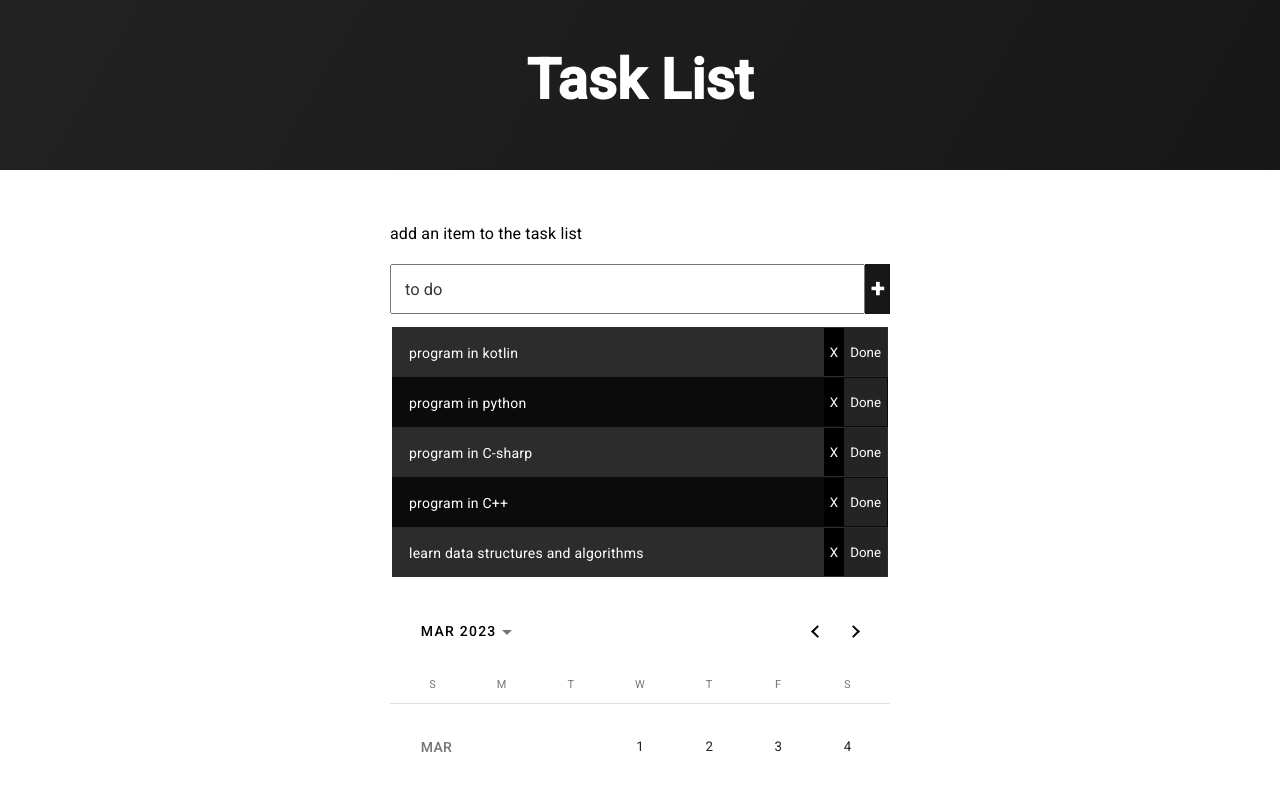
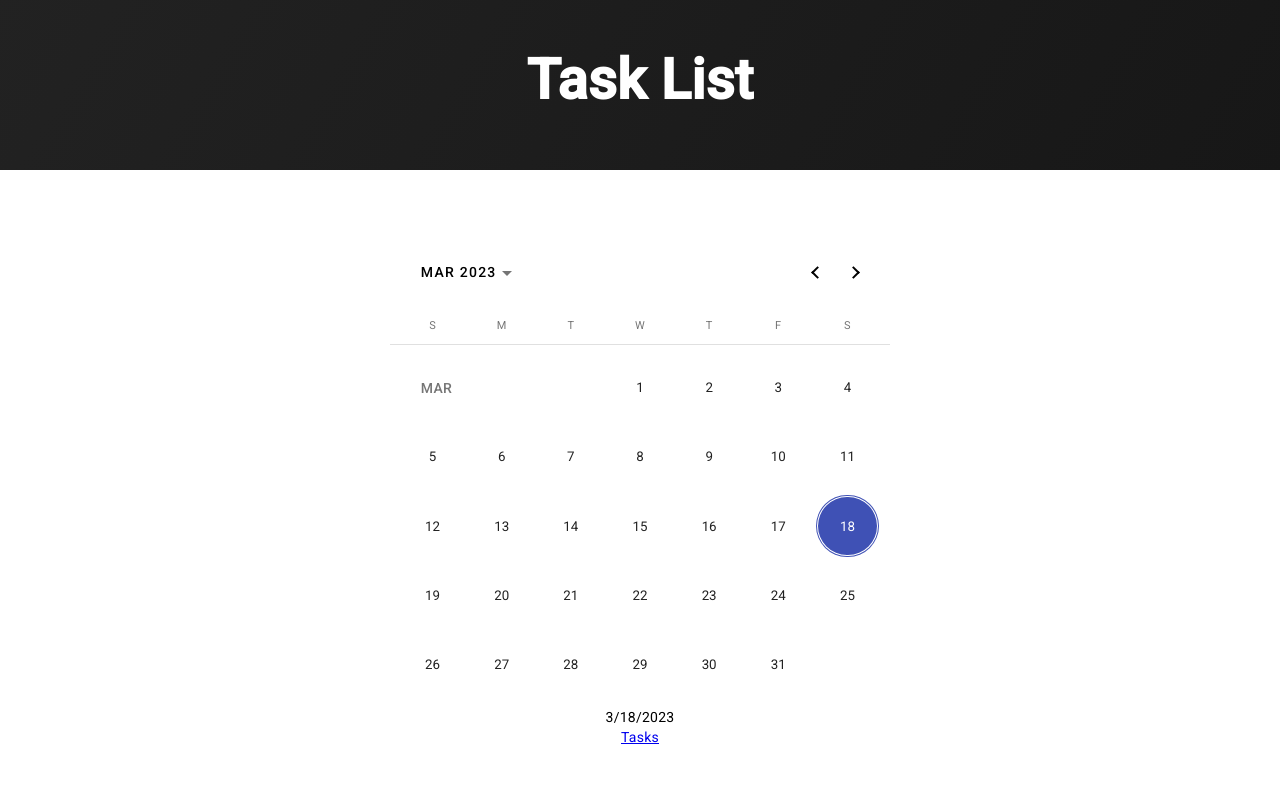
Before and after one commit to gobiaju/angularJSPortfolioProject, an Angular app in the folder todo-list/: page / in a window 1280 px wide. Shown: the top 800 px of the page. Built offline with nearby package versions, Linux system fonts and the light colour scheme.

Commit message:
added a two-way data binding

```diff
--- a/todo-list/src/app/app-routing.module.ts
+++ b/todo-list/src/app/app-routing.module.ts
@@ -1,7 +1,12 @@
 import { NgModule } from '@angular/core';
 import { RouterModule, Routes } from '@angular/router';
+import { CalenderComponent } from './calender/calender.component';
+import { TaskListComponent } from './task-list/task-list.component';
 
-const routes: Routes = [];
+const routes: Routes = [
+  {component: CalenderComponent, path: '' },
+  {component: TaskListComponent, path: 'task-list'}
+];
 
 @NgModule({
   imports: [RouterModule.forRoot(routes)],
--- a/todo-list/src/app/app.component.html
+++ b/todo-list/src/app/app.component.html
@@ -1,5 +1,4 @@
 <header>Task List</header>
 <body>
-    <task-list></task-list>
-    <app-calender></app-calender>
+    <router-outlet></router-outlet> <!--touter helps us to load the component on runtime based on user decision-->
 </body>
--- a/todo-list/src/app/calender/calender.component.css
+++ b/todo-list/src/app/calender/calender.component.css
@@ -1,6 +1,8 @@
 div {
     display: flex;
     justify-content: center;
+    flex-direction: column;
+    align-items: center;
 }
 
 mat-calendar {
--- a/todo-list/src/app/calender/calender.component.html
+++ b/todo-list/src/app/calender/calender.component.html
@@ -1,4 +1,6 @@
 
 <div>
-    <mat-calendar></mat-calendar>
+    <mat-calendar [(selected)]="selectedDate"></mat-calendar>
+    {{selectedDate.toLocaleDateString()}} <!--the .toLocaleDateString() is set the selected date and outputs the date on the screen-->
+    <a [routerLink]="['/task-list', {date:selectedDate}]">Tasks</a> <!--the adding of the {date:selectedDate} is to add the selected date to the  a-tag-->
 </div>
--- a/todo-list/src/app/calender/calender.component.ts
+++ b/todo-list/src/app/calender/calender.component.ts
@@ -1,10 +1,15 @@
-import { Component } from '@angular/core';
+import { Component, OnInit } from '@angular/core';
 
 @Component({
   selector: 'app-calender',
   templateUrl: './calender.component.html',
   styleUrls: ['./calender.component.css']
 })
-export class CalenderComponent {
+export class CalenderComponent implements OnInit{
+  constructor() {}
+  ngOnInit(): void {
+
+  }
+  selectedDate = new Date();
 
 }
--- a/todo-list/src/app/calender/calender.module.ts
+++ b/todo-list/src/app/calender/calender.module.ts
@@ -4,6 +4,7 @@ import { CalenderComponent } from './calender.component';
 import { BrowserAnimationsModule } from '@angular/platform-browser/animations';
 import { MatDatepickerModule } from '@angular/material/datepicker';
 import { MatNativeDateModule } from '@angular/material/core';
+import { RouterModule } from '@angular/router';
 
 
 
@@ -15,7 +16,8 @@ import { MatNativeDateModule } from '@angular/material/core';
     CommonModule,
     BrowserAnimationsModule,
     MatDatepickerModule,
-    MatNativeDateModule
+    MatNativeDateModule,
+    RouterModule
   ],
   exports: [
     CalenderComponent
--- a/todo-list/src/app/task-list/task-list.component.html
+++ b/todo-list/src/app/task-list/task-list.component.html
@@ -1,13 +1,18 @@
 <div class = "container">
     <div class="todo-list">
+      <div class ="input-group">
+        <input [matDatepicker]="picker" [(ngModel)]="date">
+        <mat-datepicker-toggle [for]="picker"></mat-datepicker-toggle>
+        <mat-datepicker #picker></mat-datepicker>
+      </div>
 
       <h3>
         add an item to the task list
       </h3>
 
       <div class="input-group">
-        <input type="text" placeholder="to do" #newTask> <!--a variable newTask is used to take in info from the input and send it to the add() method -->
-        <button (click)="add(newTask.value)" class="add-button">+</button> <!--use local reference such that when you click on the button it adds a new task to the list of tasks. The add method that is called here makes takes in the argument newTask.value(the .value means that what even you write down in the newTask will be used) and adds it  to the list-->
+        <input type="text" placeholder="to do" [(ngModel)]="newTaskTitle"> <!--a variable newTask is used to take in info from the input and send it to the add() method -->
+        <button (click)="add()" class="add-button">+</button> <!--use local reference such that when you click on the button it adds a new task to the list of tasks. The add method that is called here makes takes in the argument newTask.value(the .value means that what even you write down in the newTask will be used) and adds it  to the list-->
       </div>
       <table>
         <tr *ngFor= "let task of tasks; let i = index" [class.even]="i%2==0" [class.odd]="i%2">
--- a/todo-list/src/app/task-list/task-list.component.ts
+++ b/todo-list/src/app/task-list/task-list.component.ts
@@ -1,5 +1,5 @@
 import { Component, OnInit } from '@angular/core';
-
+import { ActivatedRoute, Route } from '@angular/router';
 @Component({
   selector: 'task-list',
   templateUrl: './task-list.component.html',
@@ -7,9 +7,14 @@ import { Component, OnInit } from '@angular/core';
 })
 //always remember to add the implements OnInit and others
 export class TaskListComponent implements OnInit {
-  constructor() {}
+  constructor(private route: ActivatedRoute) {}
+  newTaskTitle: string = ""
+  date: Date = new Date()
+  //ngOnInit taps into the interface of the lifecycle of a comoponent
+  //ngOnInit is called once after the component has been initialized
+  //to learn more: https://angular.io/guide/lifecycle-hooks
   ngOnInit(): void {
-
+    this.date = new Date(this.route.snapshot.params['date'])
   }
 
   tasks: Task [] = [
@@ -21,9 +26,11 @@ export class TaskListComponent implements OnInit {
   ]
 
   // the add method takes in an argument of newTask and pushes it to the task array. The push method takes in an argument of type Task
-  add(newTask: string){
-    this.tasks.push(new Task(newTask))
-    alert(newTask + " added to list of tasks")
+  add(){
+    this.tasks.push(new Task(this.newTaskTitle))
+    alert(this.newTaskTitle + " added to list of tasks")
+    this.newTaskTitle = ""
+
   }
   remove(existingTask: Task){
    var userConfirmed = confirm(`are you sure that you want to remove the following task? \n " ${existingTask.title}"`)
```
Also changed, not shown: todo-list/src/app/task-list/task-list.module.ts (+5 -2 lines).
